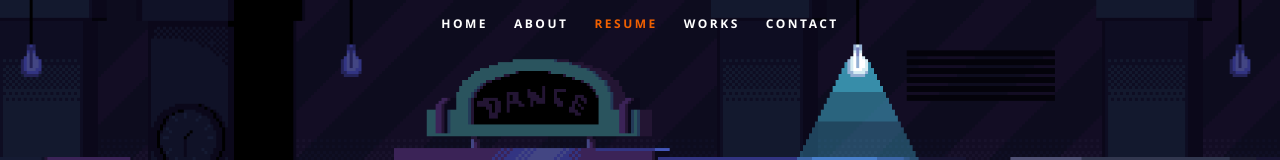
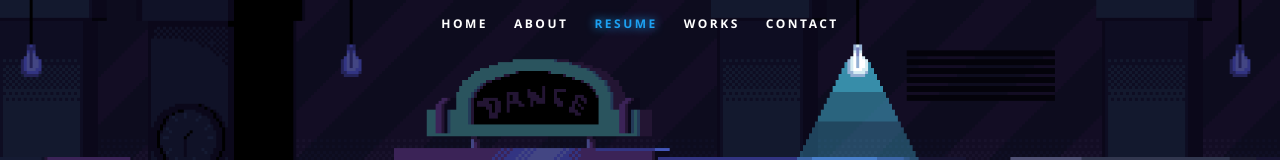
Before and after one commit to OOC9490/online_porfolio, a React (Create React App) app: page / in a window 1280 px wide. Shown: the top 160 px of the page. Built offline with nearby package versions, Linux system fonts and the light colour scheme.

Commit message:
changed current class' css properties

```diff
--- a/public/css/layout.css
+++ b/public/css/layout.css
@@ -184,7 +184,10 @@ ul#nav li a {
 }
 
 ul#nav li a:active { background-color: transparent !important; }
-ul#nav li.current a { color: #F06000; }
+ul#nav li.current a {
+   color: #1da1f2;
+   text-shadow: 0 0 10px #1da1f2;
+};
 
 
 /* ------------------------------------------------------------------ */
```
